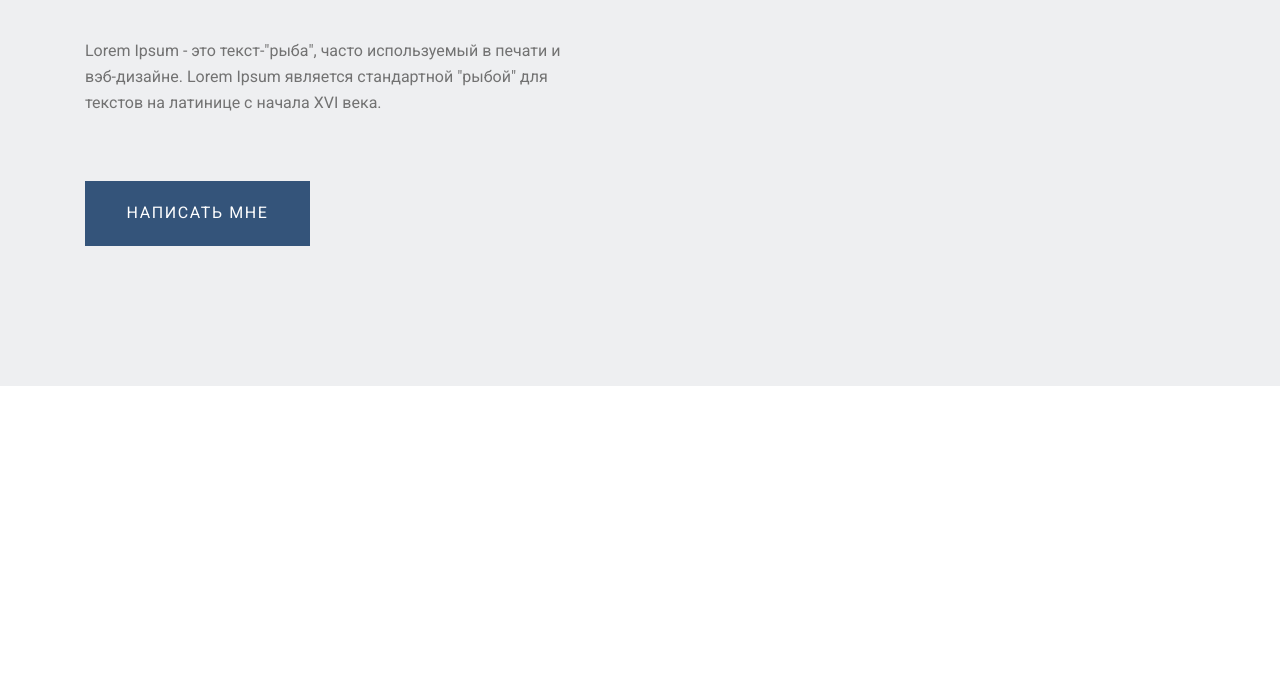
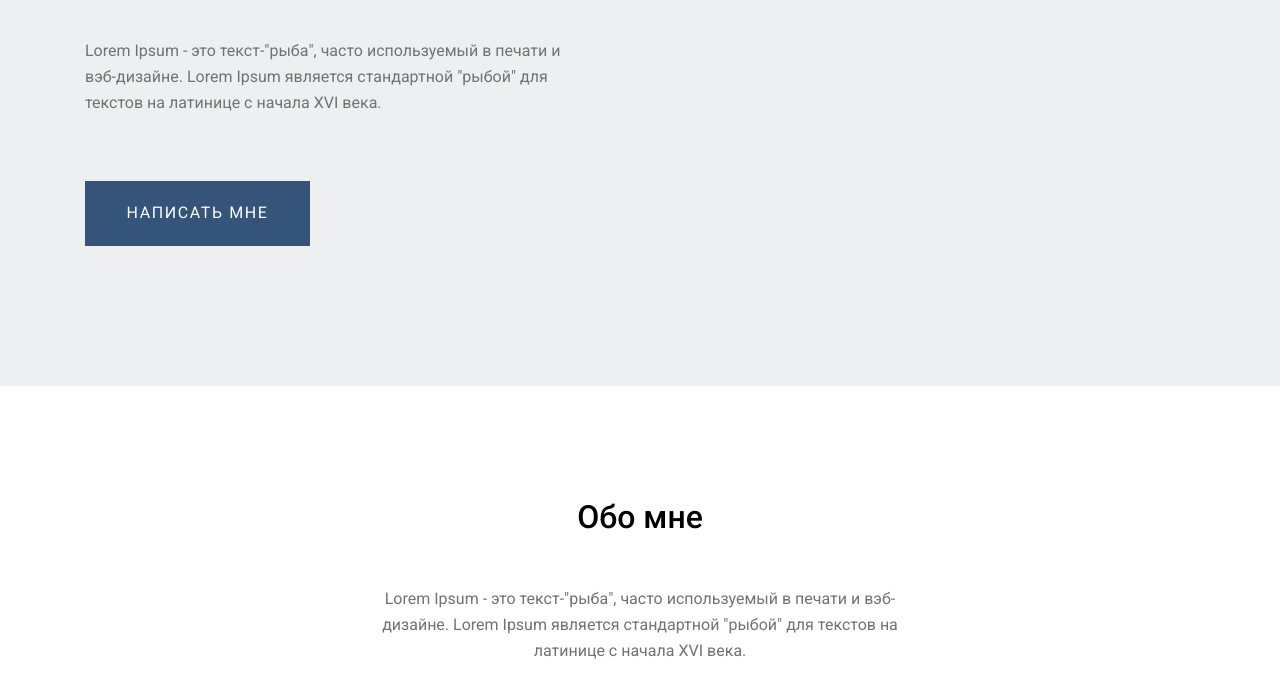
Before and after one commit to FomenkoAndrey/20221021_____simple-site, a plain HTML site: page index.html in a window 1280 px wide. Shown: the part 319-1016 px from the top of the page. Before the commit the page ends 800 px from the top, so only its background shows below. Drawn offline with Linux system fonts and the light colour scheme.

Commit message:
создали секцию about + переменные

```diff
--- a/assets/css/style.css
+++ b/assets/css/style.css
@@ -1,3 +1,22 @@
+:root {
+  --color-black: #000000;
+  --color-primary: #34547a;
+  --color-secondary: #727272;
+  --color-gray-light: #eeeff1;
+  --color-white: #ffffff;
+
+  --font-size: 16px;
+  --font-family: "Roboto", sans-serif;
+  --letter-spacing: 0.1em;
+
+  --line-height-lg: 1.625;
+  --line-height-sm: 1.19;
+
+  --container-primary: 1110px;
+  --container-small: 540px;
+  --gap: 20px;
+}
+
 *,
 *::before,
 *::after {
@@ -7,8 +26,8 @@
 }
 
 html {
-  font-family: "Roboto", sans-serif;
-  font-size: 16px;
+  font-family: var(--font-family);
+  font-size: var(--font-size);
   font-weight: normal;
 }
 
@@ -17,12 +36,16 @@ a {
 }
 
 .container {
-  width: min(100% - 40px, 1110px);
+  width: min(100% - var(--gap) * 2, var(--container-primary));
+  margin-inline: auto;
+}
+.container--sm {
+  width: min(100% - var(--gap) * 2, var(--container-small));
   margin-inline: auto;
 }
 
 .header {
-  background-color: #eeeff1;
+  background-color: var(--color-gray-light);
   padding-top: 80px;
   padding-bottom: 140px;
 }
@@ -38,10 +61,10 @@ a {
 .navbar__item {
 }
 .navbar__link {
-  color: #000000;
+  color: var(--color-black);
 }
 .navbar__link--active {
-  color: #34547a;
+  color: var(--color-primary);
   font-weight: 500;
 }
 
@@ -54,18 +77,35 @@ a {
 }
 .content__description {
   margin-bottom: 65px;
-  line-height: 1.625;
-  color: #727272;
+  line-height: var(--line-height-lg);
+  color: var(--color-secondary);
 }
 .content__link {
   display: block;
   width: 225px;
   height: 65px;
-  background: #34547a;
+  background: var(--color-primary);
   padding: 0.5em;
-  letter-spacing: 0.1em;
-  color: #ffffff;
+  letter-spacing: var(--letter-spacing);
+  color: var(--color-white);
   display: flex;
   align-items: center;
   justify-content: center;
 }
+
+.about {
+  padding: 112px 0 100px;
+}
+.about__title {
+  font-weight: 500;
+  font-size: 32px;
+  line-height: var(--line-height-sm);
+  text-align: center;
+  margin-bottom: 50px;
+}
+.about__description {
+  font-size: 16px;
+  line-height: var(--line-height-lg);
+  text-align: center;
+  color: var(--color-secondary);
+}
--- a/index.html
+++ b/index.html
@@ -48,6 +48,26 @@
     </div>
   </header>
 
+  <main class="main">
+    <section class="about section">
+      <div class="container container--sm">
+        <h2 class="about__title section__title">Обо мне</h2>
+        <p class="about__description section__description">Lorem Ipsum - это текст-"рыба", часто используемый в печати и
+          вэб-дизайне. Lorem
+          Ipsum является стандартной "рыбой" для текстов на латинице с начала XVI века.</p>
+      </div>
+    </section>
+
+    <section class="process section">
+      <div class="container container--sm">
+        <h2 class="process__title section__title"></h2>
+        <p class="process__description section__description"></p>
+      </div>
+    </section>
+  </main>
+
+
+
 </body>
 
 </html>
```
